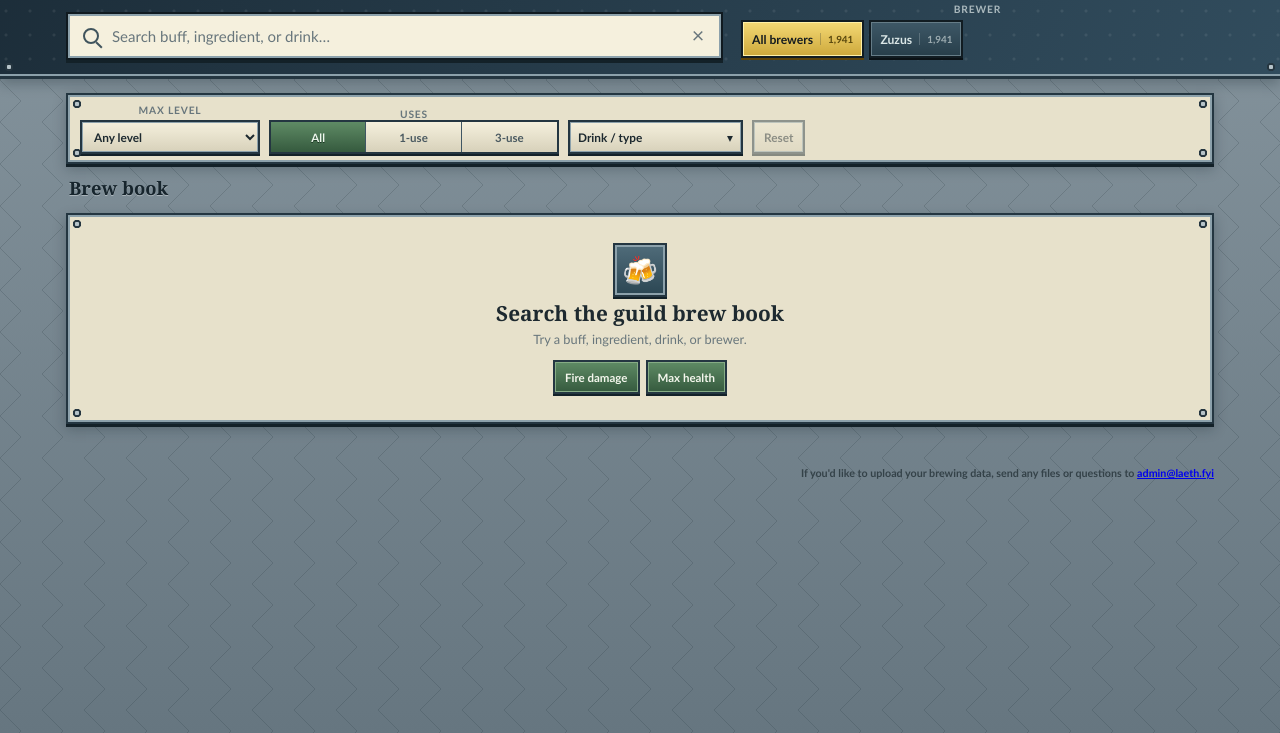
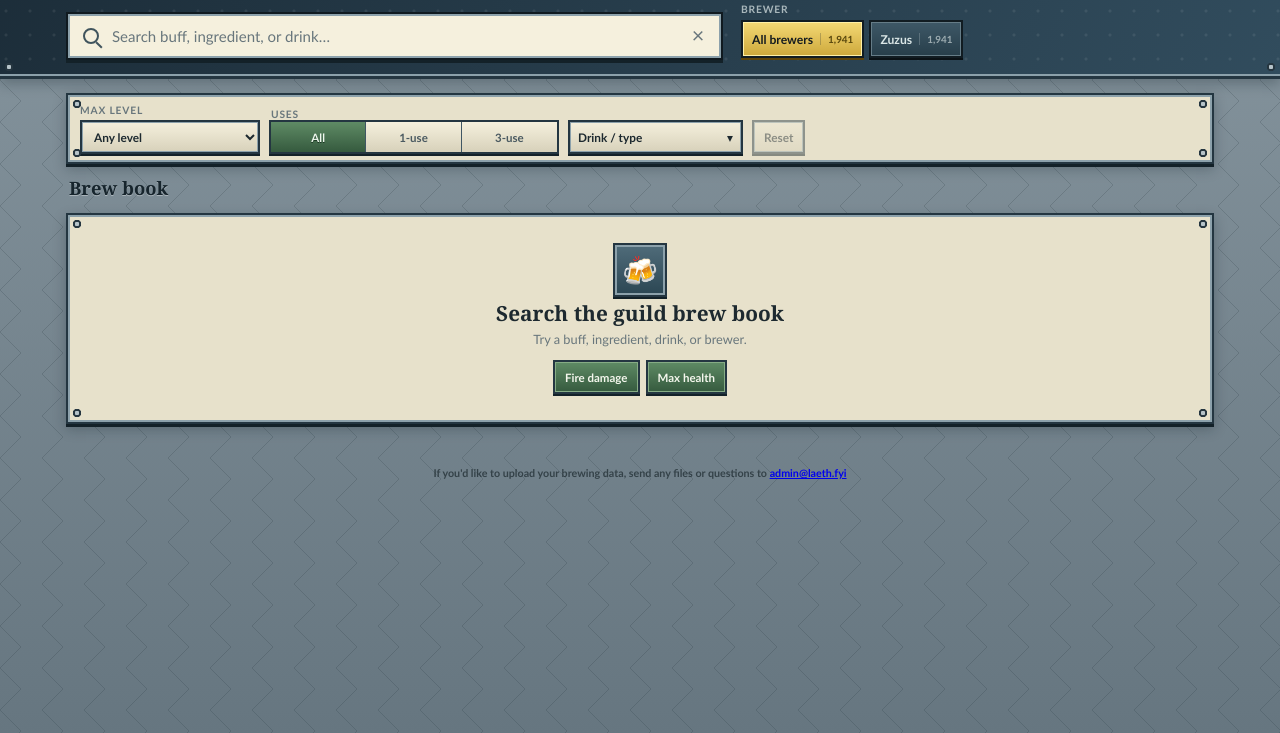
Before and after one commit to Zaelious/BrewingTestBranch, a website built with Vite: page index.html in a window 1280 px wide. Shown: the part 67-800 px from the top of the page. Built offline with nearby package versions, Linux system fonts and the light colour scheme.

Commit message:
Update styles.css

```diff
--- a/src/styles.css
+++ b/src/styles.css
@@ -141,10 +141,15 @@
   .hero-content,
   main,
   footer {
-    text-align: center;
-    padding: 1rem;
     width: min(1180px, calc(100% - 34px));
     margin-inline: auto;
+    padding: 1rem;
+  }
+
+  footer p {
+   width: 100%;
+   margin: 0;
+   text-align: center;
   }
 
   .masthead {
```
